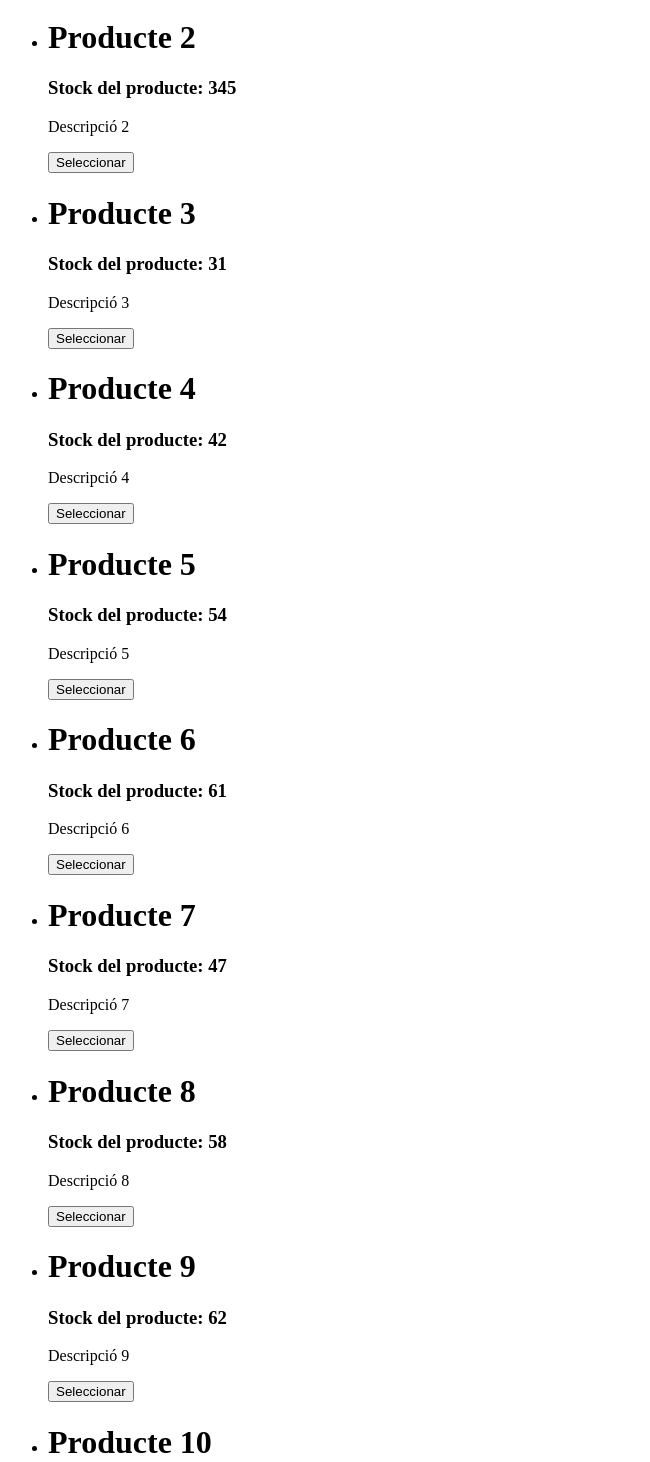
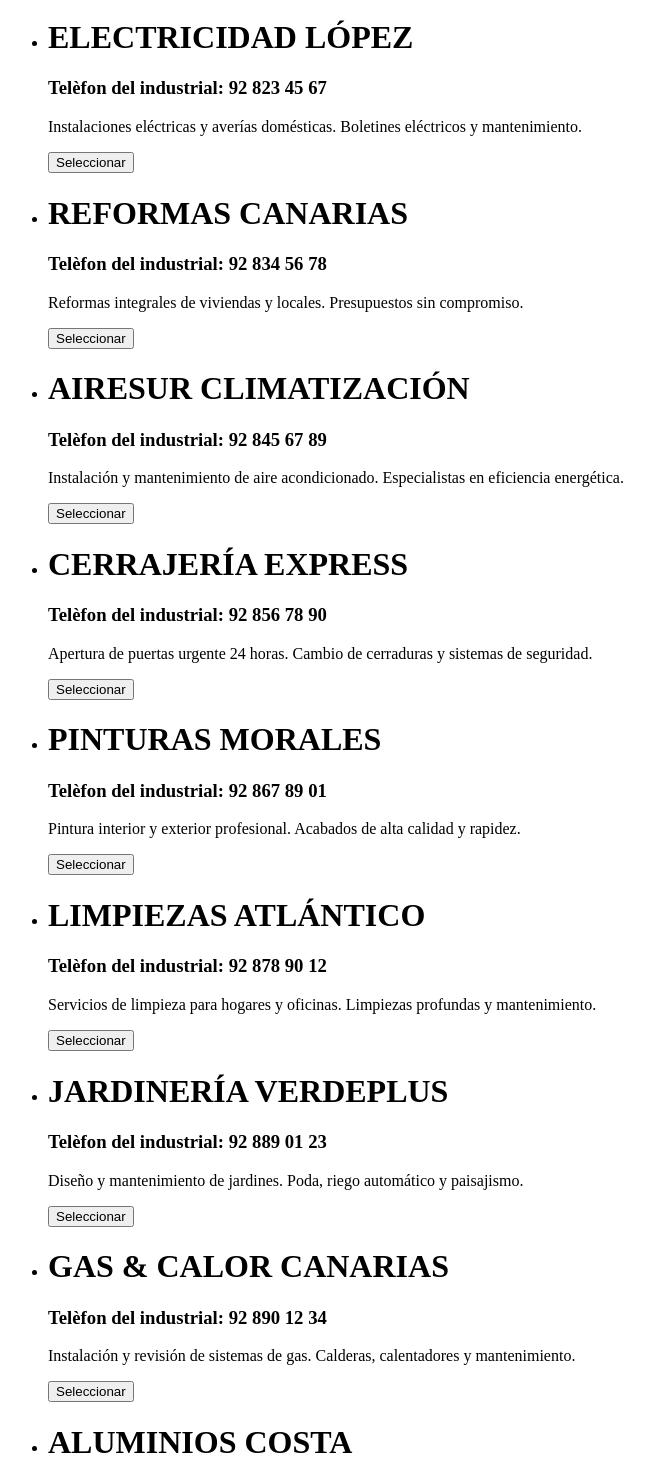
Before and after one commit to Rodrireguera/activitat-hogar, an Angular app: page / in a window 1280 px wide. Shown: the part 268-1730 px from the top of the page, without its empty margins (0-650 px from the left). Built offline with nearby package versions, Linux system fonts and the light colour scheme.

Commit message:
Final exercici 3 EAC2

```diff
--- a/src/app/app.component.html
+++ b/src/app/app.component.html
@@ -11,6 +11,6 @@
 <app-barra-cerca (cerca)="onCerca($event)"></app-barra-cerca>
 
 <app-llista-elements
-  [elements]="elements"
+  [elements]="elementsFiltrats"
   (seleccionar)="onSeleccionar($event)">
 </app-llista-elements>
--- a/src/app/app.component.ts
+++ b/src/app/app.component.ts
@@ -16,13 +16,25 @@ export class AppComponent {
 
   title = 'ioc-angular-EAC2-rodrigo';
   elements: Element[] = ELEMENTS;
+  elementsFiltrats = [...this.elements];
 
   onSeleccionar(element: Element) {
     console.log('Element seleccionat:', element);
   }
 
-  onCerca(text: string) {
-  console.log('Buscando:', text);
+  onCerca(texto: string): void {
+    const valor = texto.toLowerCase();
+
+    if (!valor) {
+      this.elementsFiltrats = [...this.elements];
+    return;
+    }
+
+    this.elementsFiltrats = this.elements.filter(el =>
+      el.nom.toLowerCase().includes(valor) ||
+      el.descripcio.toLowerCase().includes(valor)
+    );
   }
 
+
 }
--- a/src/app/components/llista-elements/llista-elements.component.html
+++ b/src/app/components/llista-elements/llista-elements.component.html
@@ -1,11 +1,14 @@
 <div>
     <h2>Llista d'elements</h2>
-    <ul>
-        <li *ngFor="let element of elements">
+    <ul *ngIf="hiHaElements; else senseResultats">
+        <li *ngFor="let element of elements; let i = index; trackBy: trackById" >
             <app-targeta-element
                 [element]="element"
                 (clic)="onSeleccionar($event)">
             </app-targeta-element>
         </li>
     </ul>
+    <ng-template #senseResultats>
+        <p class="notrobats">No s'han trobat elements.</p>
+    </ng-template>
 </div>
--- a/src/app/components/llista-elements/llista-elements.component.scss
+++ b/src/app/components/llista-elements/llista-elements.component.scss
@@ -0,0 +1,4 @@
+.notrobats {
+    color: red;
+    font-weight: bold;
+}
--- a/src/app/components/llista-elements/llista-elements.component.ts
+++ b/src/app/components/llista-elements/llista-elements.component.ts
@@ -3,11 +3,13 @@ import { ELEMENTS } from '../../mocks/dades-mock';
 import { Element } from '../../models/element.model';
 import { CommonModule } from '@angular/common';
 import { TargetaElementComponent } from "../targeta-element/targeta-element.component";
+import { MeuUppercasePipe } from '../../pipes/meu-uppercase.pipe';
+import { MeuTelefonPipe } from '../../pipes/meu-telefon.pipe';
 
 @Component({
   selector: 'app-llista-elements',
   standalone: true,
-  imports: [CommonModule, TargetaElementComponent],
+  imports: [CommonModule, TargetaElementComponent, MeuUppercasePipe, MeuTelefonPipe],
   templateUrl: './llista-elements.component.html',
   styleUrl: './llista-elements.component.scss'
 })
@@ -20,8 +22,18 @@ export class LlistaElementsComponent {
   // i podré fer el que vulgui amb ell (mostrar-lo per consola, enviar-lo a un altre component, etc.)
   @Output() seleccionar = new EventEmitter<Element>();
 
+  trackById(index: number, element: Element): number {
+    return element.id;
+  }
+
   onSeleccionar(element: Element) {
     this.seleccionar.emit(element);
   }
 
+  get hiHaElements(): boolean {
+    return this.elements && this.elements.length > 0;
+  }
+
+
+
 }
--- a/src/app/components/targeta-element/targeta-element.component.html
+++ b/src/app/components/targeta-element/targeta-element.component.html
@@ -1,6 +1,6 @@
 <div>
-    <h1>{{ element.nom }}</h1>
-    <h3>Stock del producte: {{ element.stock }}</h3>
+    <h1>{{ element.nom | meuUppercase }}</h1>
+    <h3>Telèfon del industrial: {{ element.telefon | meuTelefon }}</h3>
     <p>{{ element.descripcio }}</p>
 
     <button (click)="seleccionar()">Seleccionar</button>
--- a/src/app/components/targeta-element/targeta-element.component.ts
+++ b/src/app/components/targeta-element/targeta-element.component.ts
@@ -2,11 +2,13 @@ import { Component, EventEmitter, Input, Output } from '@angular/core';
 import { CommonModule } from '@angular/common';
 import { Element } from '../../models/element.model';
 import { ELEMENTS } from '../../mocks/dades-mock';
+import { MeuUppercasePipe } from '../../pipes/meu-uppercase.pipe';
+import { MeuTelefonPipe } from '../../pipes/meu-telefon.pipe';
 
 @Component({
   selector: 'app-targeta-element',
   standalone: true,
-  imports: [],
+  imports: [CommonModule, MeuUppercasePipe, MeuTelefonPipe],
   templateUrl: './targeta-element.component.html',
   styleUrl: './targeta-element.component.scss'
 })
@@ -18,6 +20,7 @@ export class TargetaElementComponent {
   // i podré fer el que vulgui amb ell (mostrar-lo per consola, enviar-lo a un altre component, etc.)
   @Output() clic = new EventEmitter<Element>();
 
+
   seleccionar(){
     this.clic.emit(this.element);
   }
--- a/src/app/mocks/dades-mock.ts
+++ b/src/app/mocks/dades-mock.ts
@@ -1,14 +1,65 @@
 
 import { Element } from '../models/element.model';
+
 export const ELEMENTS: Element[] = [
-  { id: 1, nom: 'Producte 1', stock: 9, descripcio: 'Descripció 1'},
-  { id: 2, nom: 'Producte 2', stock: 345, descripcio: 'Descripció 2' },
-  { id: 3, nom: 'Producte 3', stock: 31, descripcio: 'Descripció 3' },
-  { id: 4, nom: 'Producte 4', stock: 42, descripcio: 'Descripció 4' },
-  { id: 5, nom: 'Producte 5', stock: 54, descripcio: 'Descripció 5' },
-  { id: 6, nom: 'Producte 6', stock: 61, descripcio: 'Descripció 6' },
-  { id: 7, nom: 'Producte 7', stock: 47, descripcio: 'Descripció 7' },
-  { id: 8, nom: 'Producte 8', stock: 58, descripcio: 'Descripció 8' },
-  { id: 9, nom: 'Producte 9', stock: 62, descripcio: 'Descripció 9' },
-  { id: 10, nom: 'Producte 10', stock: 56, descripcio: 'Descripció 10' }
+  {
+    id: 1,
+    nom: 'Fontanería Pérez',
+    telefon: 928123456,
+    descripcio: 'Especialistas en reparaciones de agua y fugas.\nServicio rápido 24h en toda la zona.'
+  },
+  {
+    id: 2,
+    nom: 'Electricidad López',
+    telefon: 928234567,
+    descripcio: 'Instalaciones eléctricas y averías domésticas.\nBoletines eléctricos y mantenimiento.'
+  },
+  {
+    id: 3,
+    nom: 'Reformas Canarias',
+    telefon: 928345678,
+    descripcio: 'Reformas integrales de viviendas y locales.\nPresupuestos sin compromiso.'
+  },
+  {
+    id: 4,
+    nom: 'Airesur Climatización',
+    telefon: 928456789,
+    descripcio: 'Instalación y mantenimiento de aire acondicionado.\nEspecialistas en eficiencia energética.'
+  },
+  {
+    id: 5,
+    nom: 'Cerrajería Express',
+    telefon: 928567890,
+    descripcio: 'Apertura de puertas urgente 24 horas.\nCambio de cerraduras y sistemas de seguridad.'
+  },
+  {
+    id: 6,
+    nom: 'Pinturas Morales',
+    telefon: 928678901,
+    descripcio: 'Pintura interior y exterior profesional.\nAcabados de alta calidad y rapidez.'
+  },
+  {
+    id: 7,
+    nom: 'Limpiezas Atlántico',
+    telefon: 928789012,
+    descripcio: 'Servicios de limpieza para hogares y oficinas.\nLimpiezas profundas y mantenimiento.'
+  },
+  {
+    id: 8,
+    nom: 'Jardinería VerdePlus',
+    telefon: 928890123,
+    descripcio: 'Diseño y mantenimiento de jardines.\nPoda, riego automático y paisajismo.'
+  },
+  {
+    id: 9,
+    nom: 'Gas & Calor Canarias',
+    telefon: 928901234,
+    descripcio: 'Instalación y revisión de sistemas de gas.\nCalderas, calentadores y mantenimiento.'
+  },
+  {
+    id: 10,
+    nom: 'Aluminios Costa',
+    telefon: 928012345,
+    descripcio: 'Ventanas, puertas y cerramientos de aluminio.\nSoluciones a medida para el hogar.'
+  }
 ];
--- a/src/app/models/element.model.ts
+++ b/src/app/models/element.model.ts
@@ -1,6 +1,6 @@
 export interface Element {
   id: number;
   nom: string;
-  stock: number;
+  telefon: number;
   descripcio: string;
 }
--- /dev/null
+++ b/src/app/pipes/meu-telefon.pipe.ts
@@ -0,0 +1,15 @@
+import {Pipe, PipeTransform} from '@angular/core';
+
+@Pipe({
+    name: 'meuTelefon',
+    standalone: true
+})
+export class MeuTelefonPipe implements PipeTransform {
+    transform(value: number | string): string {
+        if (!value) return '';
+
+         const num = value.toString().replace(/\s+/g, '');
+
+         return num.replace(/(\d{2})(\d{3})(\d{2})(\d{2})/, '$1 $2 $3 $4');
+    }
+}
--- /dev/null
+++ b/src/app/pipes/meu-uppercase.pipe.ts
@@ -0,0 +1,14 @@
+import { Pipe, PipeTransform } from '@angular/core';
+
+@Pipe({
+  name: 'meuUppercase',
+  standalone: true
+})
+export class MeuUppercasePipe implements PipeTransform {
+
+    transform(value: string): string {
+    if (!value) return '';
+    return value.toUpperCase();
+  }
+
+}
```
